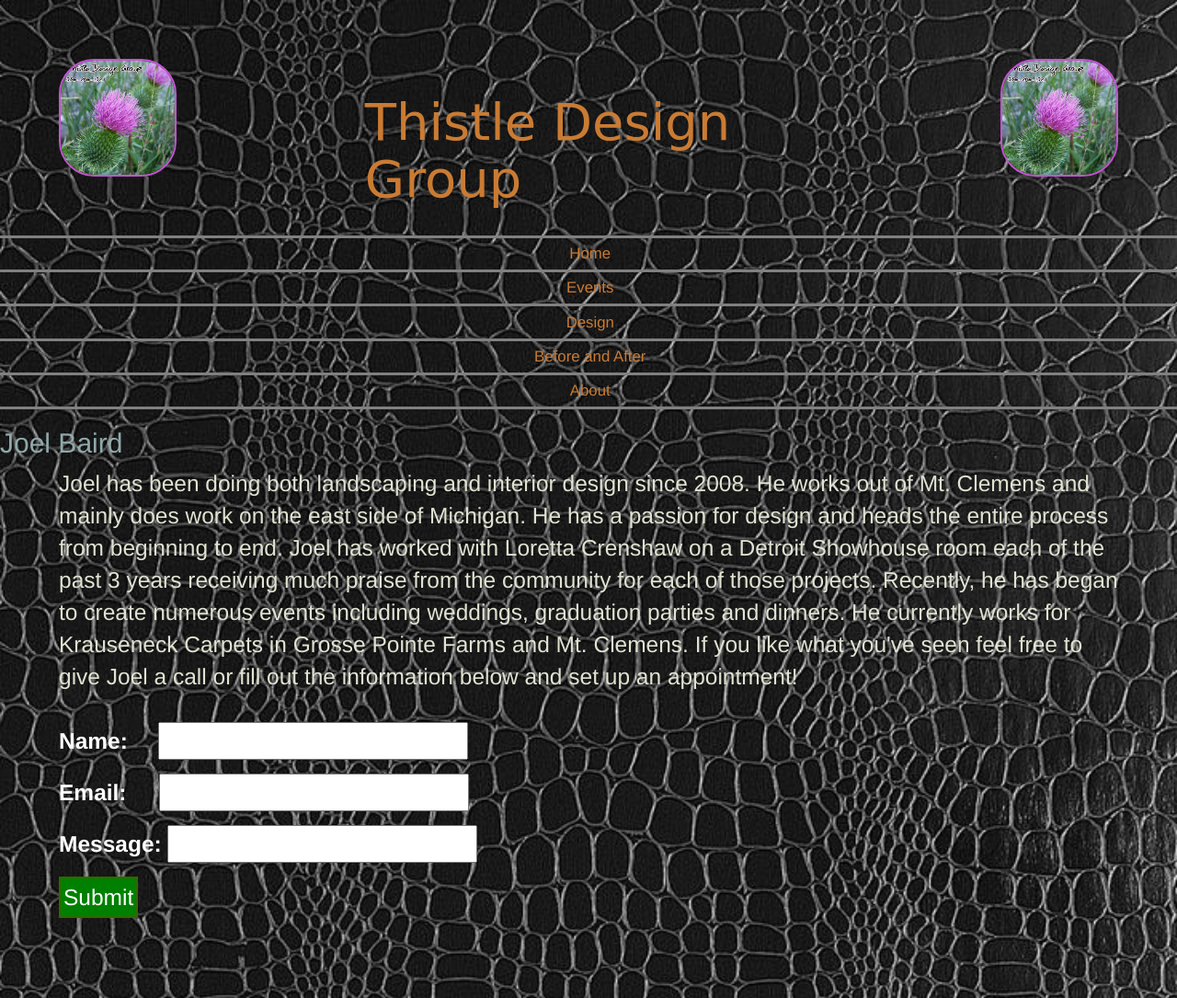
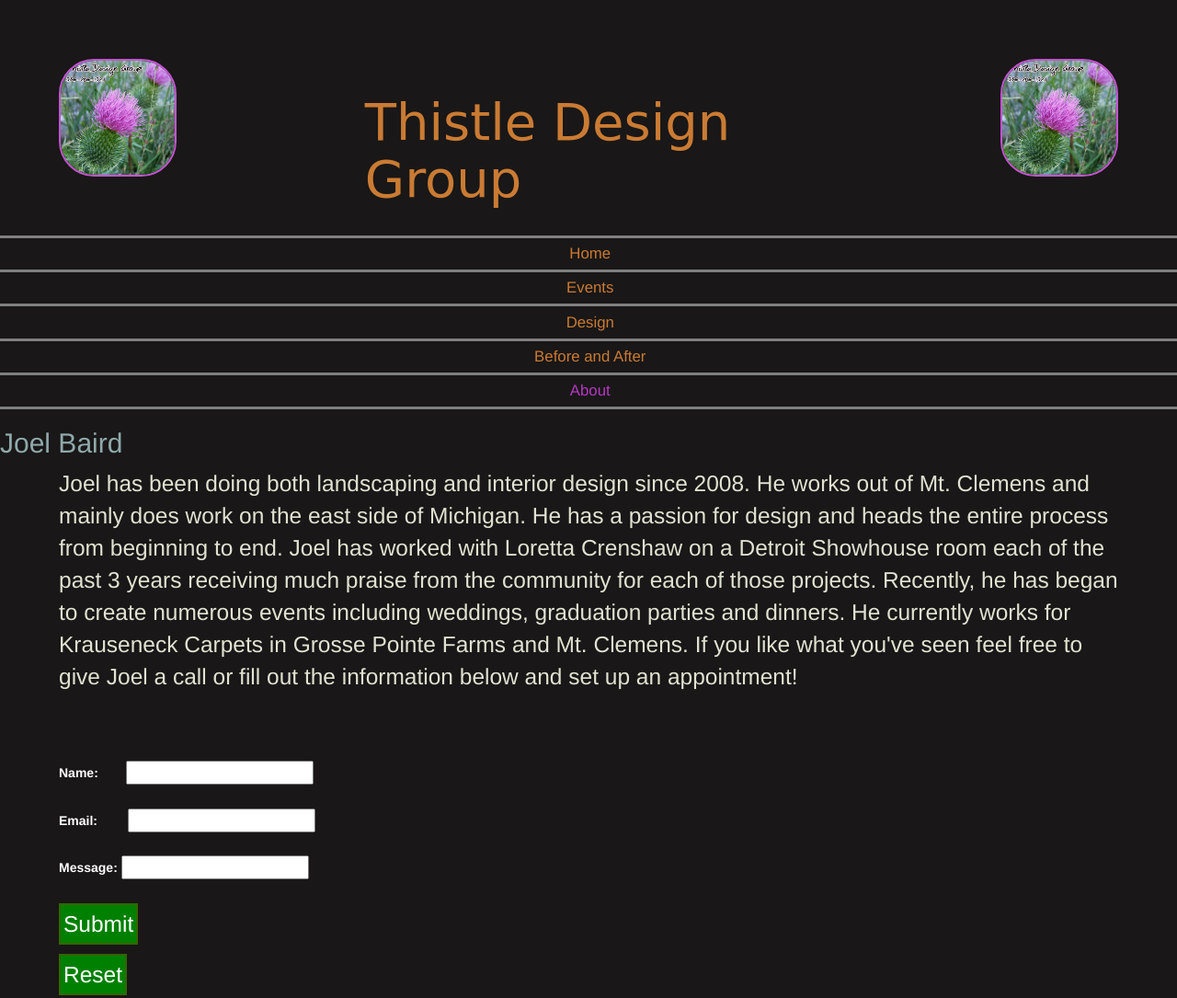
Before and after one commit to cjbaird/ThistleDesignGroup, a Python web app: template templates/about.html in a window 1280 px wide; the page is wider, and only the part inside the window is pictured. Shown: the top 1085 px of that part at 92% size. Run offline with Jinja, Linux system fonts and the light colour scheme; the template is opened without the code that fills it, so the values that code supplies are empty; some libraries are stand-ins or nearby versions.

Commit message:
Final fixes, working submit forms
The submit forms are now sent with an email and the navigation is
reworked so that it validates.

```diff
--- a/static/style.css
+++ b/static/style.css
@@ -5,8 +5,9 @@
 }
 
 body{
-	background-image: url(black.jpg);
-	background-size: 100%;
+	background-color: #191717;
+	/*background-image: url(black.jpg);
+	background-size: 100%;*/
 }
 
 #Llogo > img{
@@ -193,6 +194,12 @@
 	border:2px solid #336600;
 	padding:3px;
 }
+#reset {
+	color:white;
+	background-color:green;
+	border:2px solid #336600;
+	padding:3px;
+}
 
 #map{
 	width: 300px;
@@ -202,6 +209,25 @@
 }
 label {
 	color:white;
+	margin-left: 5%;
+	width:100%;
+}
+#form {
+	color:white;
+	margin-top: 5%;
+}
+#name {
+	color:black;
+}
+#email {
+	color:black;
+}
+#message {
+	color:black;
+}
+.current_link{
+	color:#B439C1;
+	text-decoration:none;
 }
 a.menu-link {
   	    float: right;
@@ -596,6 +622,9 @@
 		height: 500px;
 		margin-right: 5%;
 	}
+	label {
+		margin-bottom:2%;
+	}
 	a.menu-link {
 	   display: none;
 	}
--- a/templates/about.html
+++ b/templates/about.html
@@ -1,21 +1,26 @@
 {%extends "templates/base.html" %}
 
 {% block content %}
-<style type="text/css">
-#link5:visited {color:#B439C1;text-decoration:none;}
-</style>
+<script src="https://ajax.googleapis.com/ajax/libs/jquery/2.2.0/jquery.min.js"></script>
+<script>
+var main = function() {
+
+      $('#link5').addClass('current_link');
+}
+$(document).ready(main);
+
+</script>
 	<div class="about">
 		<h2>Joel Baird</h2>
 		<p>Joel has been doing both landscaping and interior design since 2008. He works out of Mt. Clemens and mainly does work on the east side of Michigan. He has a passion for design and heads the entire process from beginning to end. Joel has worked with Loretta Crenshaw on a Detroit Showhouse room each of the past 3 years receiving much praise from the community for each of those projects. Recently, he has began to create numerous events including weddings, graduation parties and dinners. He currently works for Krauseneck Carpets in Grosse Pointe Farms and Mt. Clemens. If you like what you've seen feel free to give Joel a call or fill out the information below and set up an appointment! </p>
 
-		<p>
-		<form method="POST">
-			<p><label>Name: <input type="text" name="name" id="name"/></label></p>
-			<p><label>Email: <input type="email"name="email" id="email"/></label></p>
-			<p><label>Message: <input type='text' name='message' id="message"/></label></p>
+		<form action="MAILTO:cjbaird@umich.edu" method="POST">
+			<label>Name: <input type="text" name="name" id="name"/></label>
+			<label>Email: <input type="email"name="email" id="email"/></label>
+			<label>Message: <input type='text' name='message' id="message"/></label>
 			<p><input type="submit" id="submit" value="Submit"></p>
+			<p><input type="reset" id="reset" value="Reset"></p>
 		</form>
-		</p>
 
 		<div id="map" alt="Our office is located South of Cass Ave. West of Gratiot East of Groesbeck and just North of the Clinton River."></div>
 			<script>
```
Also changed, not shown: main.py (+11 -0 lines), templates/before-after.html (+9 -3 lines), templates/design.html (+9 -3 lines), templates/events.html (+9 -3 lines), templates/index.html (+9 -3 lines), 1 other file.
